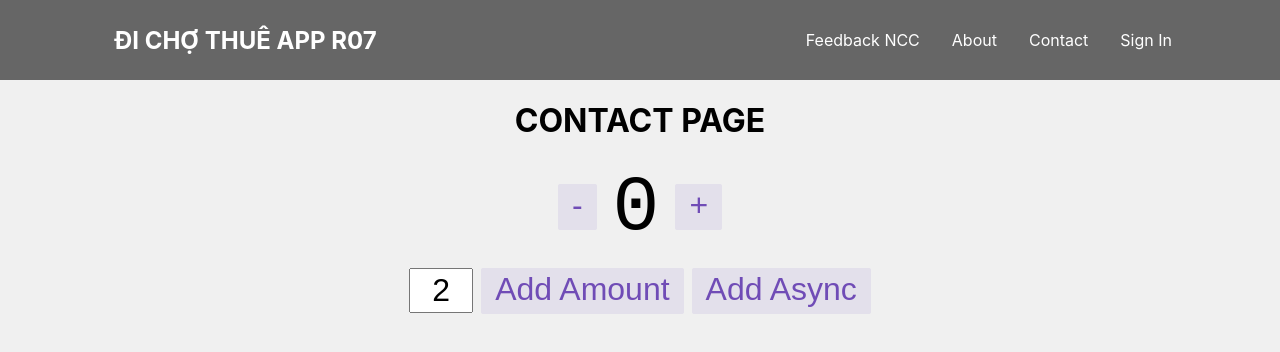
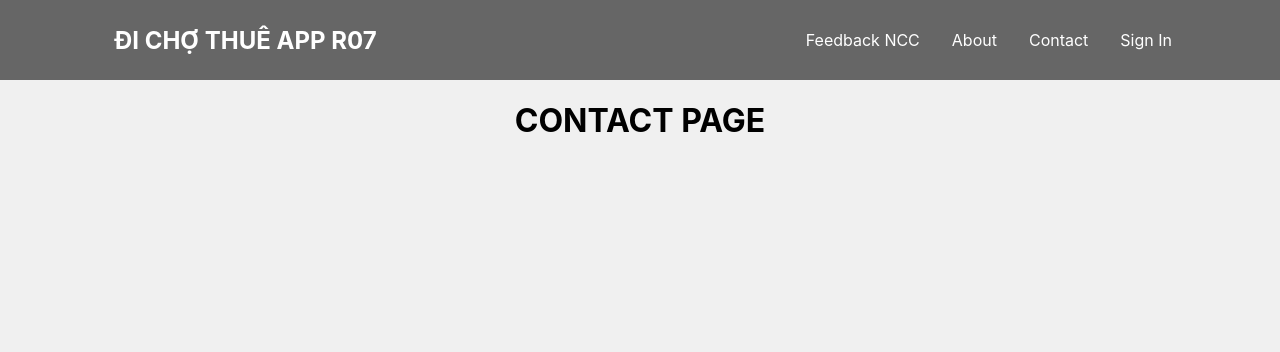
Before and after one commit to lelouchlamperouge18/di-cho-thue, a Next.js app: page /contact in a window 1280 px wide. Shown: the top 352 px of the page. Built offline with nearby package versions, Linux system fonts and the light colour scheme; no server answers.

Commit message:
Delete contact page content

```diff
--- a/src/pages/contact.js
+++ b/src/pages/contact.js
@@ -2,7 +2,6 @@ import styles from '../styles/Contact.module.css'
 import Head from 'next/head'
 import Navbar from '../components/navbar/Navbar'
 import Sidebar from '../components/sidebar/Sidebar'
-import { Counter } from '../features/counter/Counter'
 import React, {useState} from 'react'
 
 export default function Contact() {
@@ -23,7 +22,6 @@ export default function Contact() {
             <h1 style={{"text-align": "center", "padding-top": "20"}}>
                 CONTACT PAGE
             </h1>
-            <Counter />
         </div>
     )
 }
```
